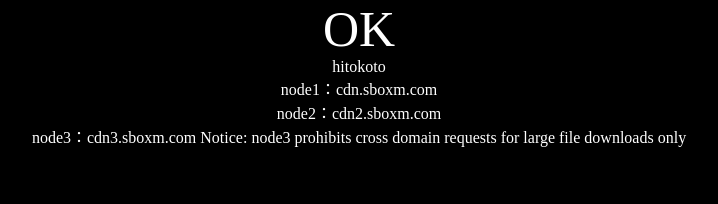
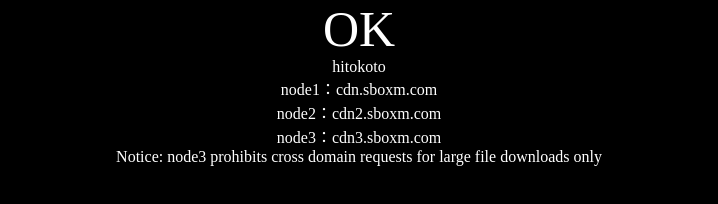
Before and after one commit to cnhkbbs/jstools, a plain HTML site: page index.html in a window 1280 px wide. Shown: the whole page, without its empty margins (281-999 px from the left). Drawn offline with Linux system fonts and the light colour scheme; no server answers.

Commit message:
Update index.html

```diff
--- a/index.html
+++ b/index.html
@@ -47,7 +47,8 @@
 			<a id="hitokoto_text"></a><br />
 			<a>node1：cdn.sboxm.com</a><br />
 			<a>node2：cdn2.sboxm.com</a><br />
-			<a>node3：cdn3.sboxm.com Notice: node3 prohibits cross domain requests for large file downloads only</a>
+			<a>node3：cdn3.sboxm.com</a><br />
+			<a>Notice: node3 prohibits cross domain requests for large file downloads only</a>
 		</div>
 	</body>
 </html>
```
